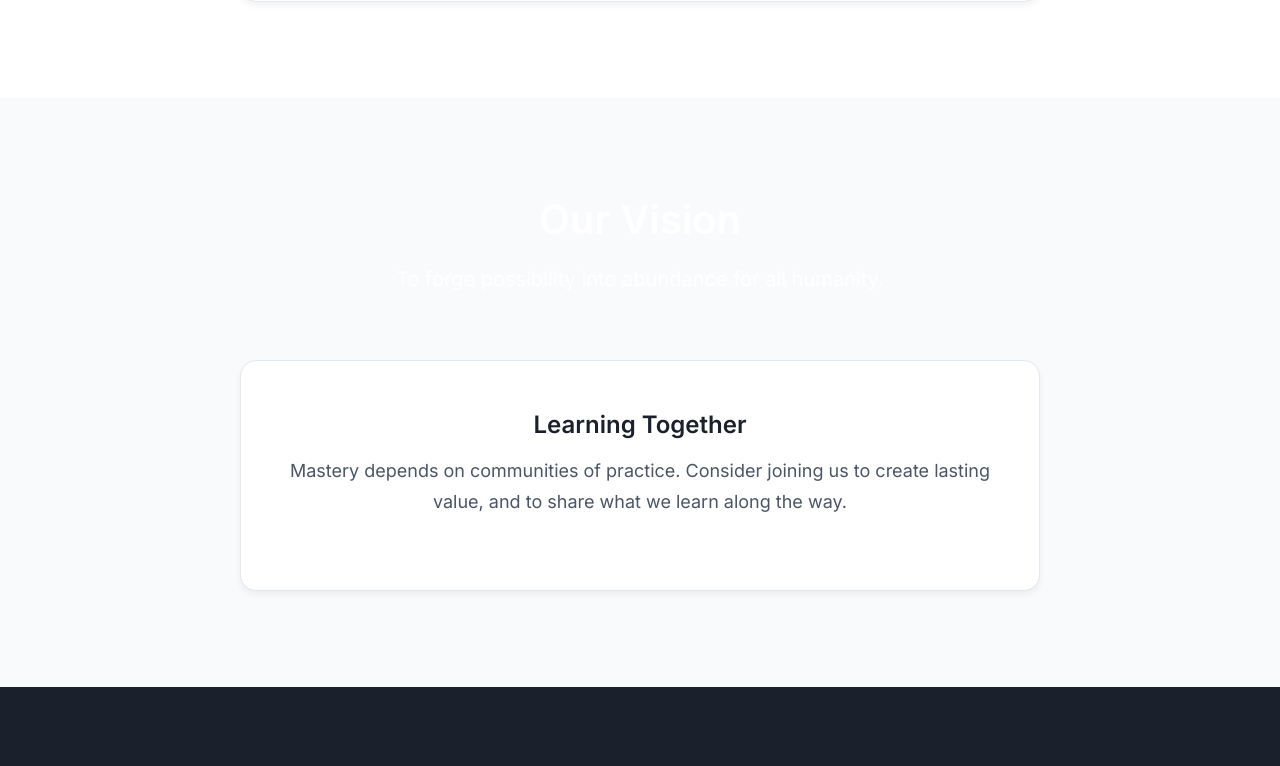
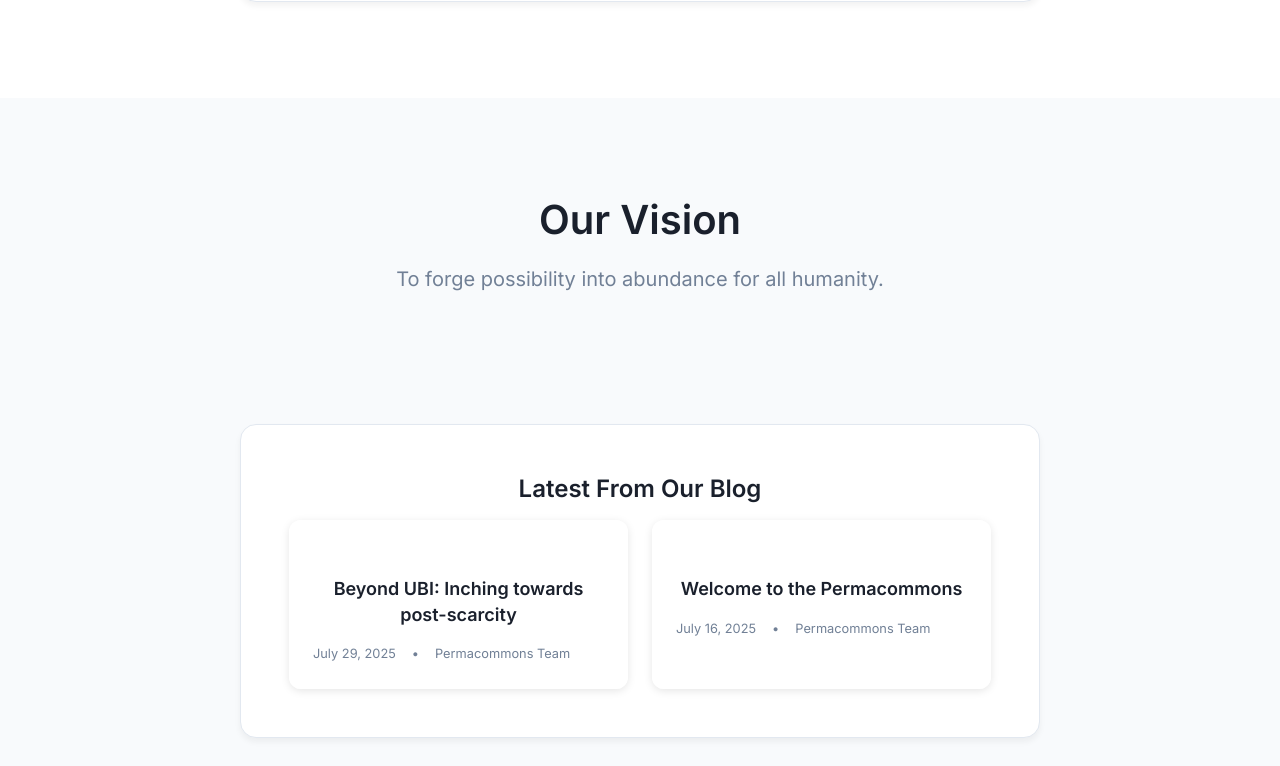
Before and after one commit to permacommons/permacommons.org, an Eleventy site: page src/index.njk in a window 1280 px wide. Shown: the part 2214-2980 px from the top of the page. Built offline with nearby package versions, Linux system fonts and the light colour scheme; Eleventy itself is replaced by a stand-in of ours; files that its build step writes are made by us from their sources.

Commit message:
blog on homepage; fix colors

```diff
--- a/src/_includes/layouts/home.njk
+++ b/src/_includes/layouts/home.njk
@@ -52,7 +52,7 @@ layout: layouts/base.njk
 </section>
 
 <!-- Vision Section -->
-<section class="content-section vision-section">
+<section class="content-section vision-section reduced-padding">
   <div class="container">
     <div class="section-header">
       <h2 class="section-title">Our Vision</h2>
@@ -61,8 +61,23 @@ layout: layouts/base.njk
 
     <div class="content-grid">
       <div class="content-card">
-        <h3>Learning Together</h3>
-        <p>Mastery depends on communities of practice. Consider joining us to create lasting value, and to share what we learn along the way.</p>
+        <h3>Latest From Our Blog</h3>
+        <div class="blog-headings">
+          {%- for post in collections.posts -%}
+            {%- if loop.index <= 3 -%}
+          <div class="blog-heading">
+            <h4><a href="{{ post.url }}">{{ post.data.title }}</a></h4>
+            <p class="blog-post-meta">
+              <time datetime="{{ post.date | dateIso }}">{{ post.date | readableDate }}</time>
+              {%- if post.data.author -%}
+              <span>•</span>
+              <span>{{ post.data.author }}</span>
+              {%- endif -%}
+            </p>
+          </div>
+            {%- endif -%}
+          {%- endfor -%}
+        </div>
       </div>
     </div>
   </div>
--- a/src/css/style.css
+++ b/src/css/style.css
@@ -323,6 +323,16 @@ a:hover {
   padding: 6rem 0;
 }
 
+/* Reduced padding for content section */
+.content-section.reduced-padding {
+  padding: 6rem 0;
+}
+
+/* Override section header margin for reduced padding sections */
+.content-section.reduced-padding .section-header {
+  margin-bottom: 8rem;
+}
+
 /* Alternating section background */
 .content-section:nth-child(even) {
   background: #f8fafc;
@@ -379,9 +389,22 @@ a:hover {
   text-align: center;
 }
 
-.vision-section .section-title,
+/* Override vision section title and subtitle to match Mission section */
+.vision-section .section-title {
+  color: #1a202c;
+}
+
 .vision-section .section-subtitle {
-  color: white;
+  color: #718096;
+}
+
+/* Override vision section colors for blog headings */
+.vision-section .content-card {
+  color: #1a202c;
+}
+
+.vision-section .content-card h3 {
+  color: #1a202c;
 }
 
 /* Call-to-action section */
@@ -471,6 +494,48 @@ a:hover {
   gap: 1rem;
   color: #a0aec0;
   font-size: 0.875rem;
+}
+
+/* Blog headings section */
+.blog-headings {
+  display: grid;
+  grid-template-columns: repeat(auto-fit, minmax(250px, 1fr));
+  gap: 1.5rem;
+}
+
+.blog-heading {
+  background: rgba(255, 255, 255, 0.9);
+  padding: 1.5rem;
+  border-radius: 0.75rem;
+  box-shadow: 0 2px 8px rgba(0, 0, 0, 0.1);
+  transition: transform 0.2s ease, box-shadow 0.2s ease;
+}
+
+.blog-heading:hover {
+  transform: translateY(-2px);
+  box-shadow: 0 4px 12px rgba(0, 0, 0, 0.15);
+}
+
+.blog-heading h4 {
+  margin-bottom: 0.75rem;
+  font-size: 1.125rem;
+  line-height: 1.4;
+}
+
+.blog-heading h4 a {
+  color: #1a202c;
+  text-decoration: none;
+  transition: color 0.2s ease;
+}
+
+.blog-heading h4 a:hover {
+  color: #3182ce;
+}
+
+.blog-heading .blog-post-meta {
+  color: #718096;
+  font-size: 0.8rem;
+  margin-bottom: 0;
 }
 
 /* ==========================================================================
```
